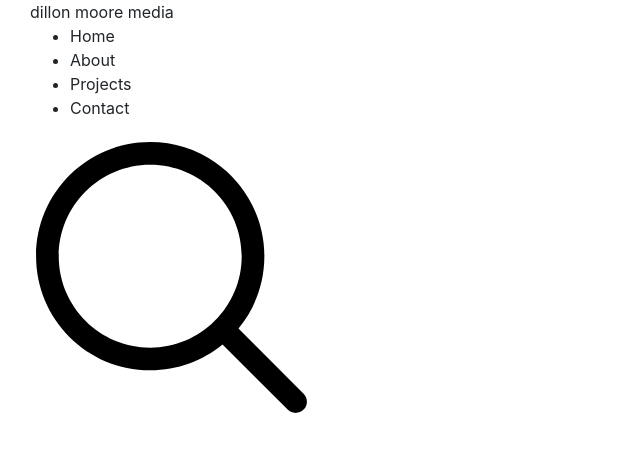
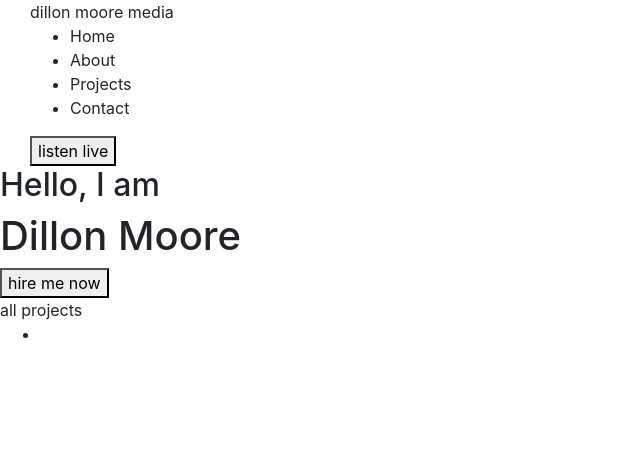
Before and after one commit to KaitlynBro/dillonMooreMedia, a React (Create React App) app: page / in a window 1280 px wide. Shown: the top 452 px of the page, without its empty margins (0-640 px from the left). Built offline with nearby package versions, Linux system fonts and the light colour scheme.

Commit message:
added menu, social media containers, title

```diff
--- a/src/Components/Hero.js
+++ b/src/Components/Hero.js
@@ -1,27 +1,42 @@
 import React from 'react';
-import SearchIcon from '.././assets/search.svg'
+import Nav from './Nav.js';
 
 class Hero extends React.Component {
     render() {
         return (
             <div>
-                <nav className="col-12">
-                    <div className="col-3">
-                        dillon moore media
+                <Nav />
+                <div>
+                    <h2>Hello, I am</h2>
+                    <h1>Dillon Moore</h1>
+                    <div>
+                        <span>
+                            {/* circular logo of his work exp will live here */}
+                        </span>
+                        <span>
+                            {/* circular logo of his work exp will live here */}
+                        </span>
+                        <span>
+                            {/* circular logo of his work exp will live here */}
+                        </span>
                     </div>
-                    <div className="col-3">
+                    <button> hire me now </button>
+                    {/* make sure to add click event to all btns */}
+                </div>
+                <div>
+                    <div>
+                        all projects
+                    </div>
+                    <div>
                         <ul>
-                            <li>Home</li>
-                            <li>About</li>
-                            <li>Projects</li>
-                            <li>Contact</li>
+                            <li>
+                                <a href="www.google.com">
+                                    {/* social icon will live here. max of 5 if he wants to adhere to design */}
+                                </a>
+                            </li>
                         </ul>
                     </div>
-                    <div className="col-3">
-                        {/* <div>Icons made by <a href="https://www.flaticon.com/authors/vectors-market" title="Vectors Market">Vectors Market</a> from <a href="https://www.flaticon.com/" title="Flaticon">www.flaticon.com</a></div> */}
-                        <img src={SearchIcon} alt="" />
-                    </div>
-                </nav>
+                </div>
             </div>
         )
     }
--- /dev/null
+++ b/src/Components/Nav.js
@@ -0,0 +1,28 @@
+import React from 'react';
+
+class Nav extends React.Component {
+    render() {
+        return (
+            <div>
+                <nav className="col-12">
+                    <div className="col-3">
+                        dillon moore media
+                    </div>
+                    <div className="col-3">
+                        <ul>
+                            <li>Home</li>
+                            <li>About</li>
+                            <li>Projects</li>
+                            <li>Contact</li>
+                        </ul>
+                    </div>
+                    <div className="col-3">
+                        <button> listen live </button>
+                    </div>
+                </nav>
+            </div>
+        )
+    }
+}
+
+export default Nav
```
Also changed, not shown: src/assets/search.png (deleted), src/assets/search.svg (deleted).
